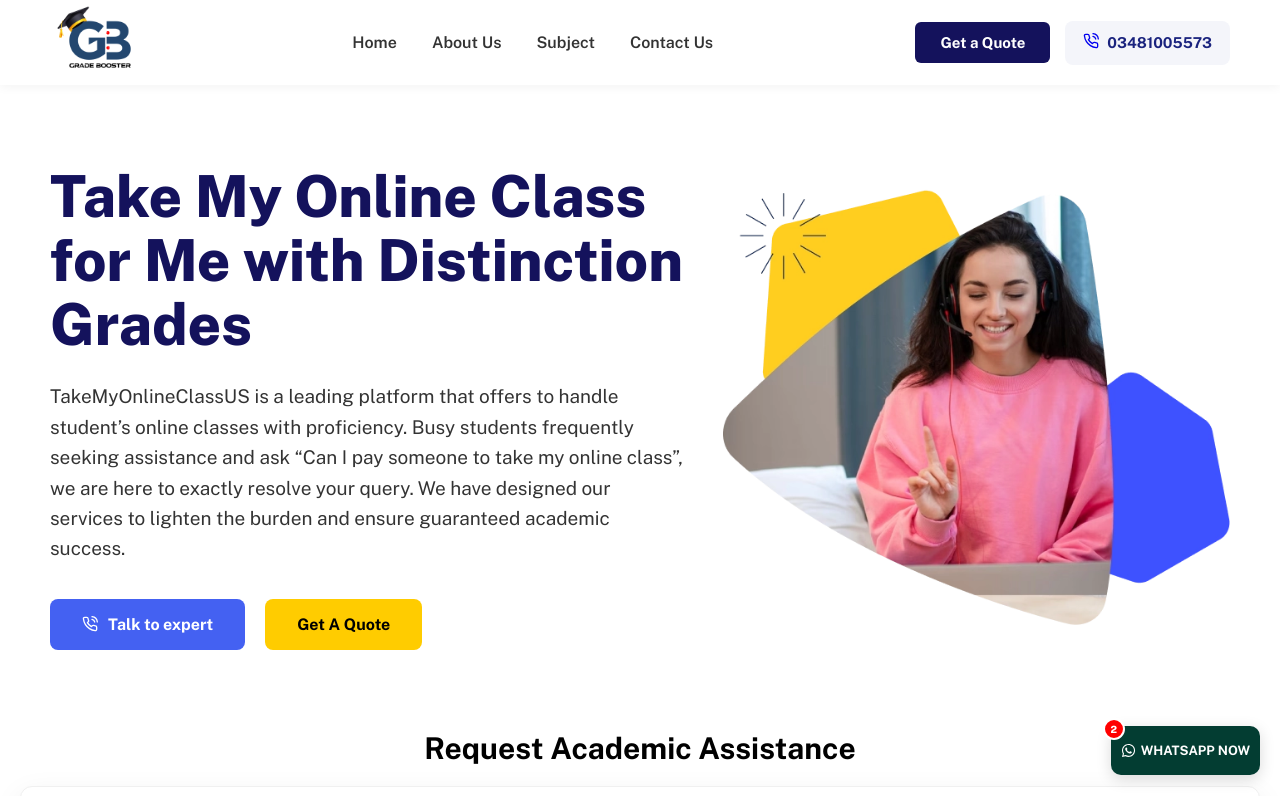
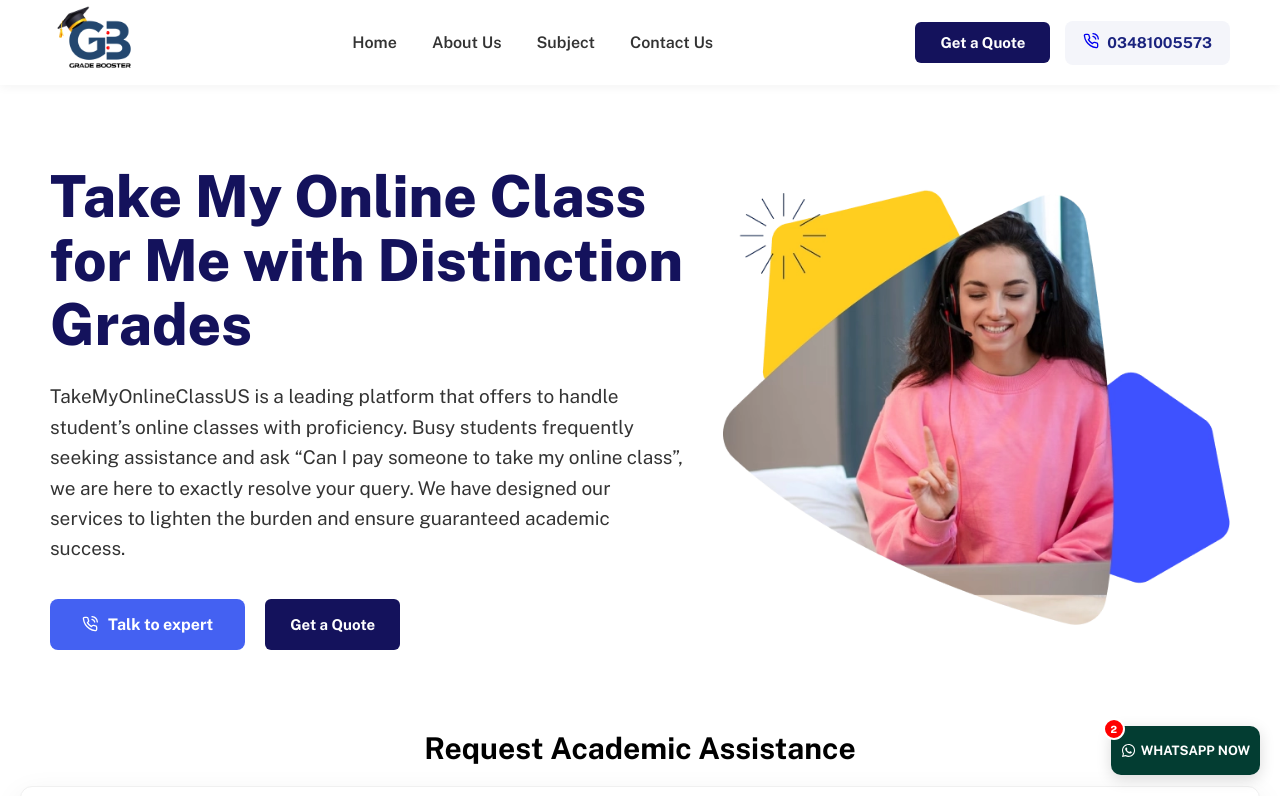
Before and after one commit to kashifjavaid1/Grade-boostera-websites, a React (Vite) app: page / in a window 1280 px wide. Shown: the top 796 px of the page. Built offline with nearby package versions, Linux system fonts and the light colour scheme.

Commit message:
add-quoteForm

```diff
--- a/src/pages/Home.jsx
+++ b/src/pages/Home.jsx
@@ -1,15 +1,16 @@
-import React from 'react';
+import React, { useState } from 'react';
 import heroGirl from '../assets/take-online-class.webp';
 import setupsImage from '../assets/setups-image.webp';
 import { FiPhoneCall } from "react-icons/fi";
-
 import RequestForm from '../components/RequestForm/RequestForm.jsx';
 import Testimonials from '../components/Testimonials/Testimonials.jsx';
 import Reviews from '../components/Reviews/Reviews.jsx';
 import Services from '../components/Services/Services.jsx';
 import Faq from '../components/FAQ/FAQ.jsx';
+import QuoteForm from '../components/QuoteForm/QuoteForm.jsx';
 
 const Home = () => {
+    const [isModalOpen, setIsModalOpen] = useState(false);
     const openWhatsApp = () => {
         window.open("https://api.whatsapp.com/send/?phone=923481005573&text=Hi, I need help with my online class.", "_blank");
     };
@@ -29,7 +30,9 @@ const Home = () => {
                             <button className="btn-talk">
                                 <FiPhoneCall className="btn-icon" /> Talk to expert
                             </button>
-                            <button className="btn-quote">Get A Quote</button>
+                            <button className="quote-btn" onClick={() => setIsModalOpen(true)}>
+                                Get a Quote
+                            </button>
                         </div>
                     </div>
 
@@ -42,8 +45,6 @@ const Home = () => {
 
             <RequestForm />
             <Testimonials />
-
-
             <Reviews />
             <Services />
 
@@ -90,7 +91,7 @@ const Home = () => {
                         <h3>Our Gold Standard Promise</h3>
                         <p>EDUOriginals is committed to maintaining the highest standards of academic integrity and excellence. We believe in empowering students with quality assistance that helps them succeed.</p>
 
-                        <button className="quote-btn" onClick={openWhatsApp}>
+                        <button className="quote-btn" onClick={() => setIsModalOpen(true)}>
                             Get a Quote
                         </button>
                     </div>
@@ -148,7 +149,7 @@ const Home = () => {
                             </div>
                         </div>
 
-                        <button className="quote-btn quote-button" onClick={openWhatsApp}>
+                        <button className="quote-btn" onClick={() => setIsModalOpen(true)}>
                             Get a Quote
                         </button>
                     </div>
@@ -181,6 +182,14 @@ const Home = () => {
                 </section>
             </div>
             <Faq />
+
+            {isModalOpen && (
+                <div className="modal-overlay" onClick={() => setIsModalOpen(false)}>
+                    <div className="modal-content" onClick={(e) => e.stopPropagation()}>
+                        <QuoteForm />
+                    </div>
+                </div>
+            )}
         </>
     );
 };
```
